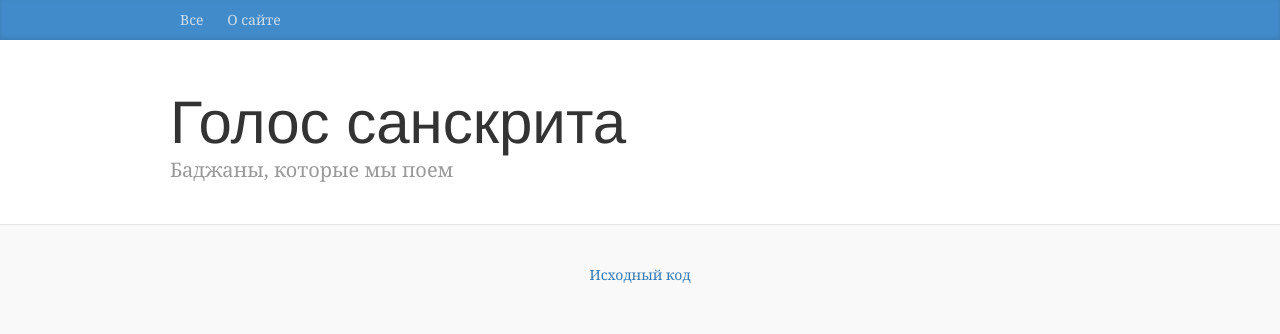
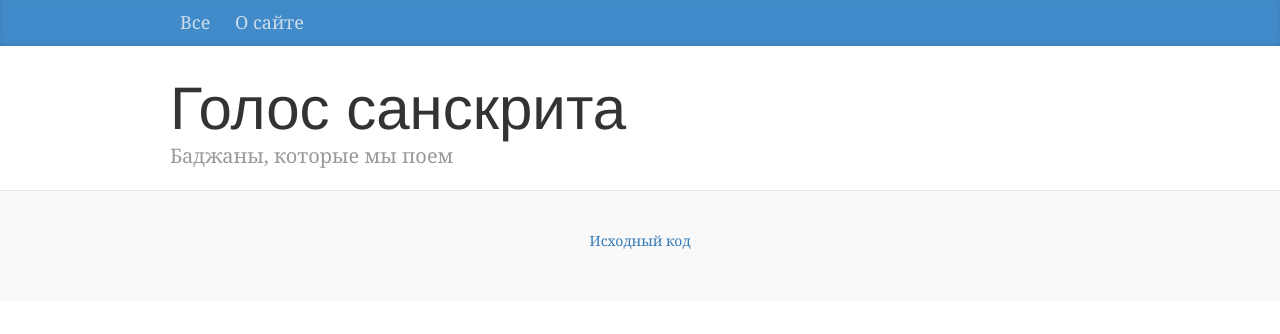
Before and after one commit to kuzmich/sanskritvoice-gae, a Python web app: template src/sv/sv/templates/bb/home.mako in a window 1280 px wide. Shown: the top 334 px of the page. Run offline with Mako, Linux system fonts and the light colour scheme; the template is opened without the code that fills it, so the values that code supplies are empty; some libraries are stand-ins or nearby versions.

Commit message:
Better CSS styles

```diff
--- a/src/sv/sv/static/css/blog.css
+++ b/src/sv/sv/static/css/blog.css
@@ -73,14 +73,19 @@ h6, .h6 {
   border-left: 5px solid transparent;
 }
 
+.blog-nav {
+  font-size: 18px;
+}
+
 
 /*
  * Blog name and description
  */
 
 .blog-header {
-  padding-top: 20px;
-  padding-bottom: 20px;
+  /*padding-top: 10px;
+  padding-bottom: 10px;*/
+  background-color: #fff;
 }
 .blog-title {
   margin-top: 30px;
@@ -138,7 +143,8 @@ h6, .h6 {
  */
 
 .blog-post {
-  margin-bottom: 60px;
+  margin-top: 30px;
+  margin-bottom: 40px;
 }
 .blog-post-title {
   margin-bottom: 5px;
--- a/src/sv/sv/templates/bootstrap_base.mako
+++ b/src/sv/sv/templates/bootstrap_base.mako
@@ -4,9 +4,11 @@
     <meta charset="utf-8">
     <meta http-equiv="X-UA-Compatible" content="IE=edge">
     <meta name="viewport" content="width=device-width, initial-scale=1">
+    <!-- The above 3 meta tags *must* come first in the head;
+    any other head content must come *after* these tags -->
     <title><%block name="title"/></title>
 
-    <link href="//maxcdn.bootstrapcdn.com/bootstrap/3.3.2/css/bootstrap.min.css" rel="stylesheet">
+    <link href="//maxcdn.bootstrapcdn.com/bootstrap/3.3.4/css/bootstrap.min.css" rel="stylesheet">
     <link href="//maxcdn.bootstrapcdn.com/font-awesome/4.3.0/css/font-awesome.min.css" rel="stylesheet">
 
     <!-- HTML5 shim and Respond.js for IE8 support of HTML5 elements and media queries -->
@@ -21,7 +23,7 @@
     <%block name="body_start"/>
     ${next.body()}
     <script src="//code.jquery.com/jquery-1.11.2.min.js"></script>
-    <script src="//maxcdn.bootstrapcdn.com/bootstrap/3.3.2/js/bootstrap.min.js"></script>
+    <script src="//maxcdn.bootstrapcdn.com/bootstrap/3.3.4/js/bootstrap.min.js"></script>
     <%block name="body_end"/>
   </body>
 </html>
```
